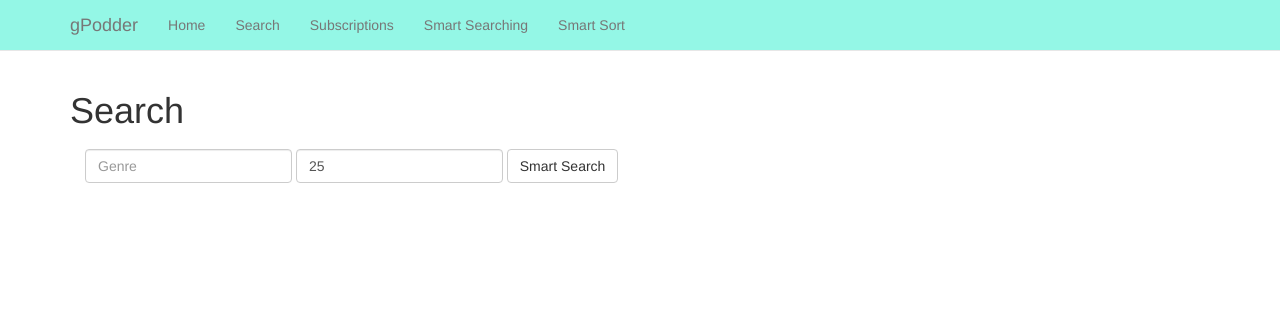
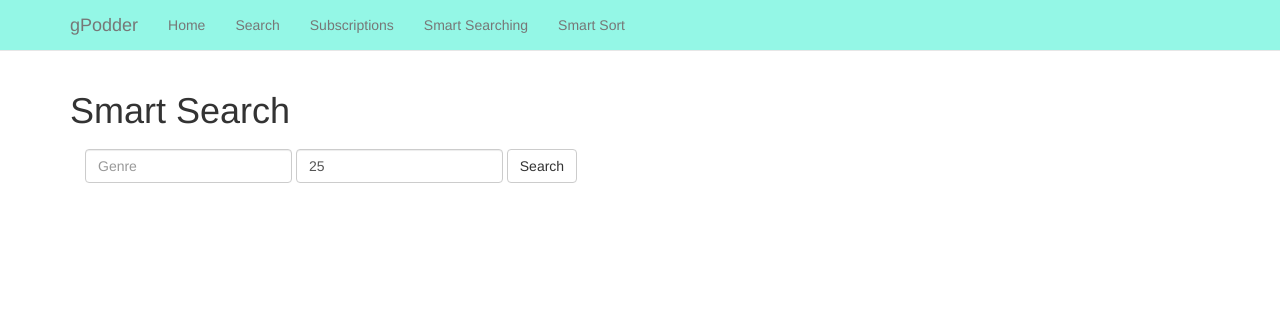
Before and after one commit to bradley-z/Capital-One-Mindsumo, a Flask app: page /smartsearch in a window 1280 px wide. Shown: the top 311 px of the page. Run offline with Flask 2, Linux system fonts and the light colour scheme; some libraries are stand-ins or nearby versions.

Commit message:
woops changed wrong thing

```diff
--- a/templates/smartsearch.html
+++ b/templates/smartsearch.html
@@ -1,7 +1,7 @@
 {% extends 'layout.html' %}
 
 {% block body %}
-  <h1>Search</h1>
+  <h1>Smart Search</h1>
   <form class="navbar-form navbar-left" role="search" method="POST">
     <div class="form-group">
       <input type="text" class="form-control" placeholder="Genre" name="genre">
@@ -9,7 +9,7 @@
     <div class="form-group">
       <input type="number" class="form-control" min="0" value=25 name="count">
     </div>
-    <button type="submit" class="btn btn-default">Smart Search</button>
+    <button type="submit" class="btn btn-default">Search</button>
   </form><br>
   <br><br>
   <div class="list-group">
--- a/templates/smartsort.html
+++ b/templates/smartsort.html
@@ -12,7 +12,7 @@
   <thead">
     <tr>
       <th scope="col">Title</th>
-      <th scope="col">Episodes Released</th>
+      <th scope="col">Episodes released</th>
       <th scope="col">Ongoing</th>
       <th scope="col">Days per episode</th>
       <th scope="col">Days to catch up</th>
```
